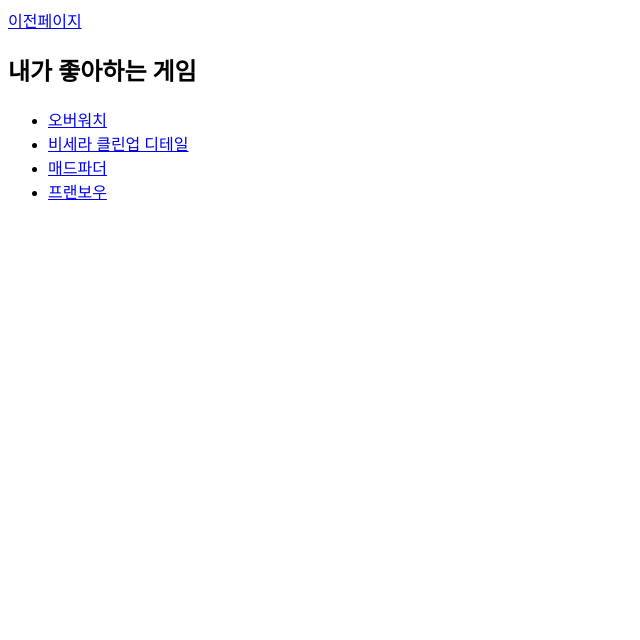
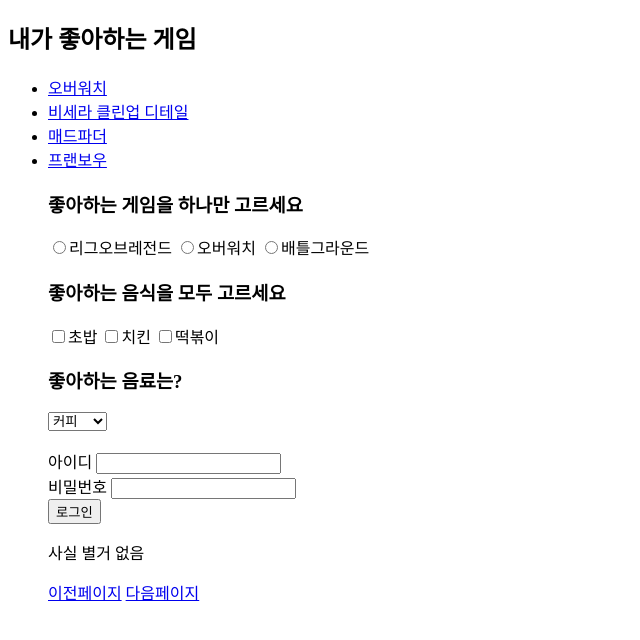
Before and after one commit to Jung-unseo/dnstj, a plain HTML site: page page1.html in a window 1280 px wide. Shown: the whole page, without its empty margins (0-640 px from the left). Drawn offline with Linux system fonts and the light colour scheme.

Commit message:
입력폼

```diff
--- a/page1.html
+++ b/page1.html
@@ -4,7 +4,6 @@
     <meta charset="utf-8">
     <title>내 홈페이지</title>
   </head>
-  <a href="index.html">이전페이지</a>
   <body>
   <h2>내가 좋아하는 게임</h2>
   <ul>
@@ -12,5 +11,33 @@
     <li><a href="https://game.naver.com/r/GM_NCR_002400">비세라 클린업 디테일</a></li>
     <li><a href="https://game.naver.com/r/GM_NCR_005342">매드파더</a></li>
     <li><a href="https://game.naver.com/r/GM_NCR_007449">프랜보우</a></li>
+    <h3>좋아하는 게임을 하나만 고르세요</h3>
+  <input type="radio" name="subject">리그오브레전드
+  <input type="radio" name="subject">오버워치
+  <input type="radio" name="subject">배틀그라운드
+
+  <h3>좋아하는 음식을 모두 고르세요</h3>
+  <input type="checkbox" name="food">초밥
+  <input type="checkbox" name="food">치킨
+  <input type="checkbox" name="food">떡볶이
+
+  <h3>좋아하는 음료는?</h3>
+  <select>
+    <option>커피</option>
+    <option>사이다</option>
+    <option>쥬스</option>
+    <option>생수</option>
+  </select>
+  <form method="get" action="fake_server.php"><br>
+    <label for="id">아이디</label>
+    <input type="text" id="id">
+    <br>
+    <label for="pw">비밀번호</label>
+    <input type="password" id="pw">
+    <br>
+    <input type="button" value="로그인">
+  </form>
+  <p>사실 별거 없음</p>
+  <a href="index.html">이전페이지</a>  <a href="page2.html">다음페이지</a>
   </body>
 </html>
```
Also changed, not shown: index.html (+5 -13 lines), page2.html (added, +24 -0 lines).
